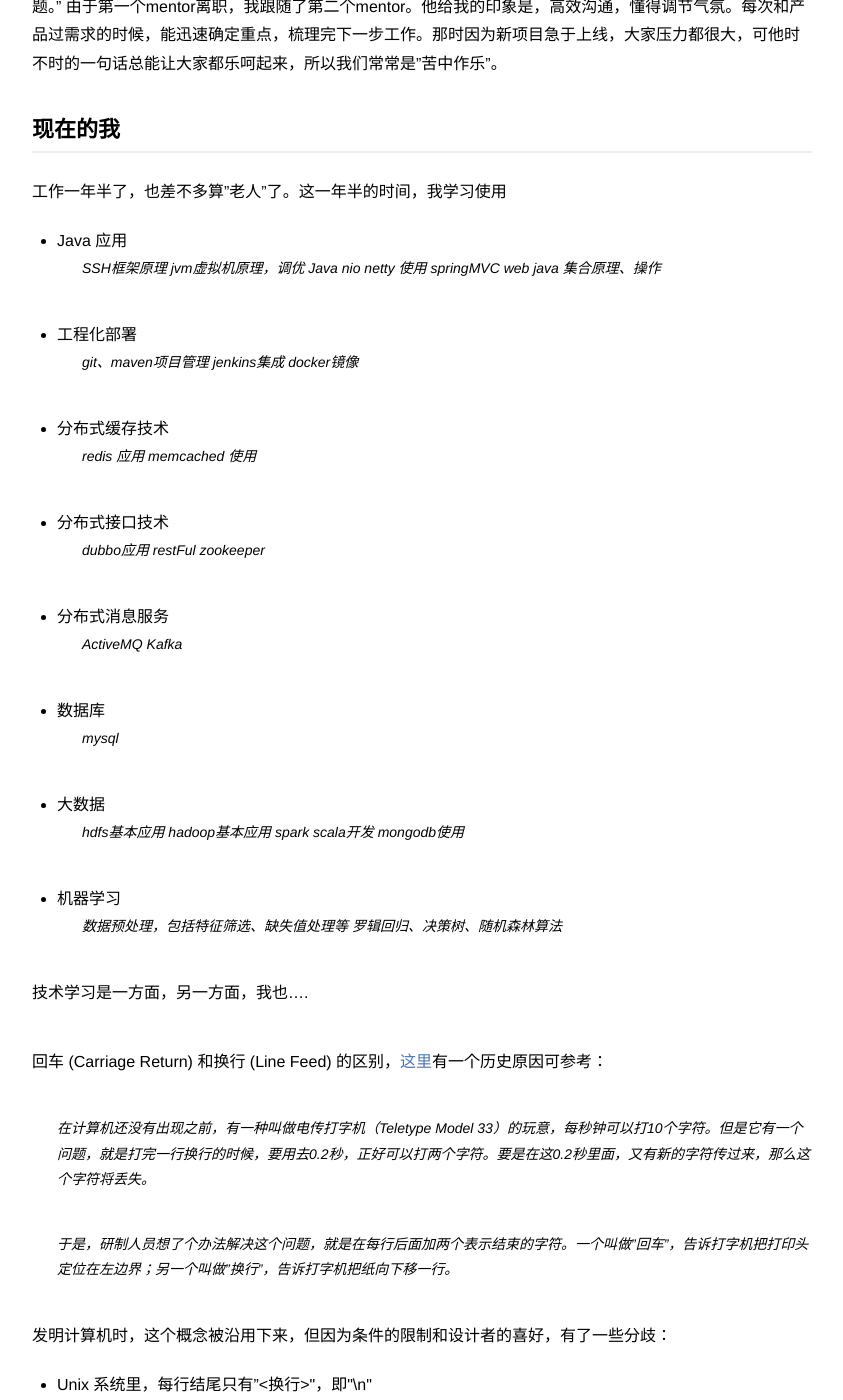
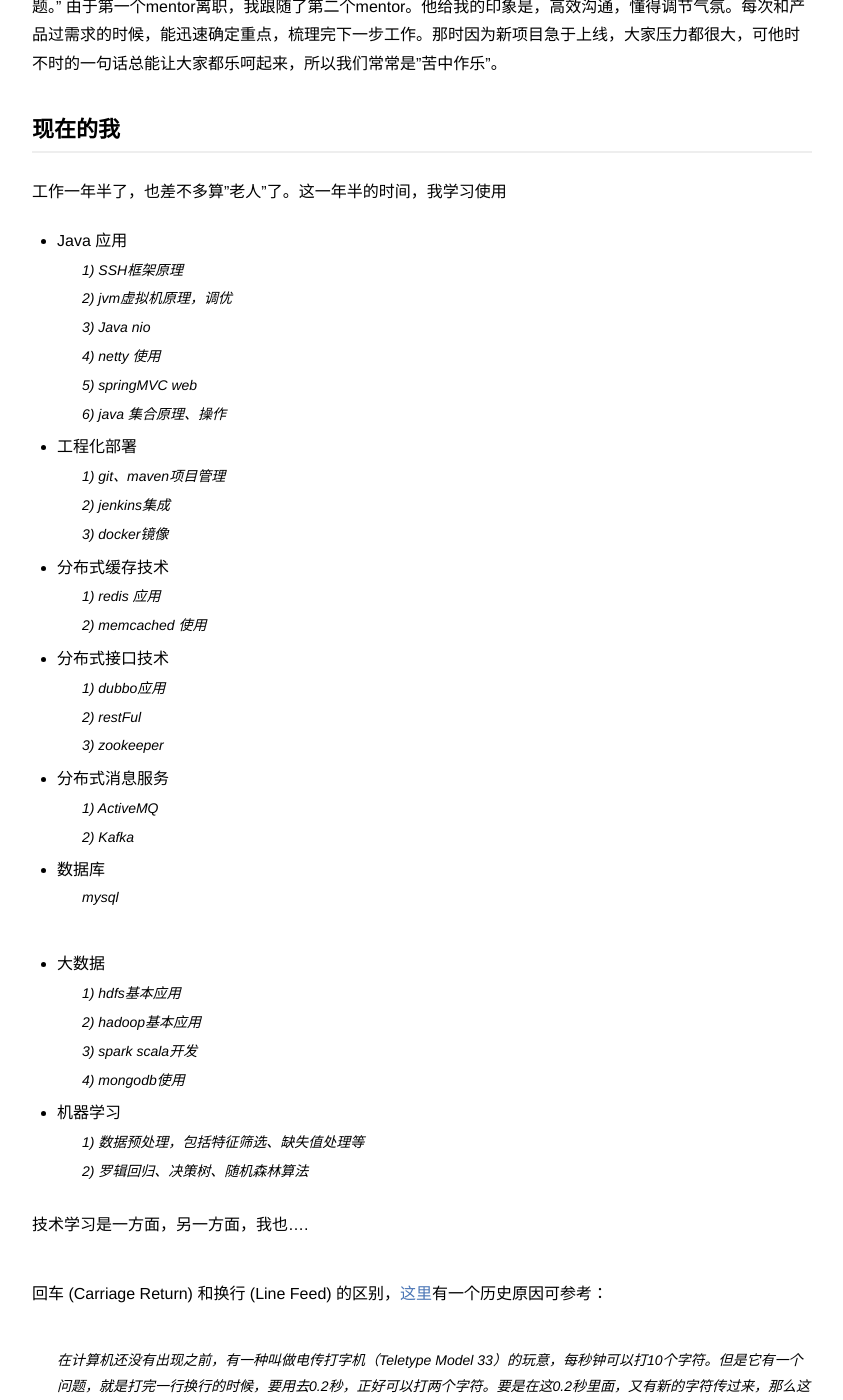
Before and after one commit to chenweiw09/chenweiw09.github.io, a Jekyll site: the page built from _posts/2017-08-13-about-me.md, in a window 1280 px wide and 1400 px high, scrolled down 741 px. Shown: the whole window, without its empty margins (218-1061 px from the left). Built offline with Jekyll 4.4.1, drawn with Linux system fonts in a browser that asks for light colours.

Commit message:
Update 2017-08-13-about-me.md

```diff
--- a/_posts/2017-08-13-about-me.md
+++ b/_posts/2017-08-13-about-me.md
@@ -23,44 +23,44 @@ category: blog
 
 工作一年半了，也差不多算"老人"了。这一年半的时间，我学习使用
 - Java 应用
-> SSH框架原理
-> jvm虚拟机原理，调优
-> Java nio
-> netty 使用
-> springMVC web
-> java 集合原理、操作
+> # 1) SSH框架原理
+> # 2) jvm虚拟机原理，调优
+> # 3) Java nio
+> # 4) netty 使用
+> # 5) springMVC web
+> # 6) java 集合原理、操作
 
 - 工程化部署
-> git、maven项目管理
-> jenkins集成
-> docker镜像
+> # 1) git、maven项目管理
+> # 2) jenkins集成
+> # 3) docker镜像
 
 
 - 分布式缓存技术
-> redis 应用
-> memcached 使用
+> # 1) redis 应用
+> # 2) memcached 使用
 
 - 分布式接口技术
-> dubbo应用
-> restFul
-> zookeeper
+> # 1) dubbo应用
+> # 2) restFul
+> # 3) zookeeper
 
 - 分布式消息服务
-> ActiveMQ
-> Kafka
+> # 1) ActiveMQ
+> # 2) Kafka
 
 - 数据库
 > mysql
 
 - 大数据
-> hdfs基本应用
-> hadoop基本应用
-> spark scala开发
-> mongodb使用
+> # 1) hdfs基本应用
+> # 2) hadoop基本应用
+> # 3) spark scala开发
+> # 4) mongodb使用
 
 - 机器学习
-> 数据预处理，包括特征筛选、缺失值处理等
-> 罗辑回归、决策树、随机森林算法
+> # 1) 数据预处理，包括特征筛选、缺失值处理等
+> # 2) 罗辑回归、决策树、随机森林算法
 
 技术学习是一方面，另一方面，我也....
 
```
